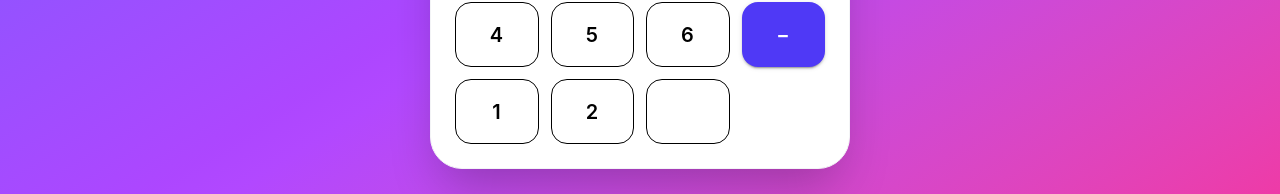
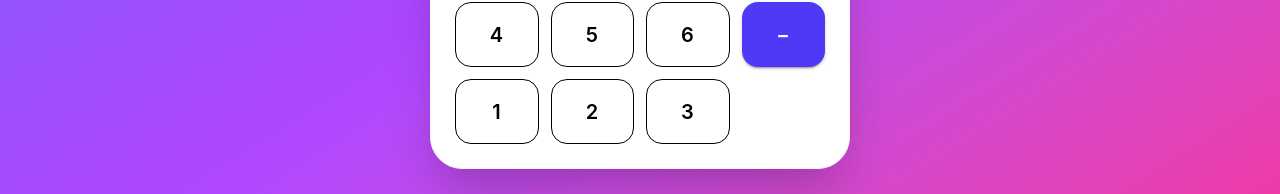
Before and after one commit to deep-coder1/Calculator-App, a React (Vite) app: page / in a window 1280 px wide. Shown: the part 516-710 px from the top of the page. Built offline with nearby package versions, Linux system fonts and the light colour scheme.

Commit message:
Calculator comp add method for 3 button

```diff
--- a/src/components/Calculator.jsx
+++ b/src/components/Calculator.jsx
@@ -285,7 +285,7 @@ const Calculator = () => {
           <CalculatorButton
 
           >
-
+            3
           </CalculatorButton>
 
 
```
